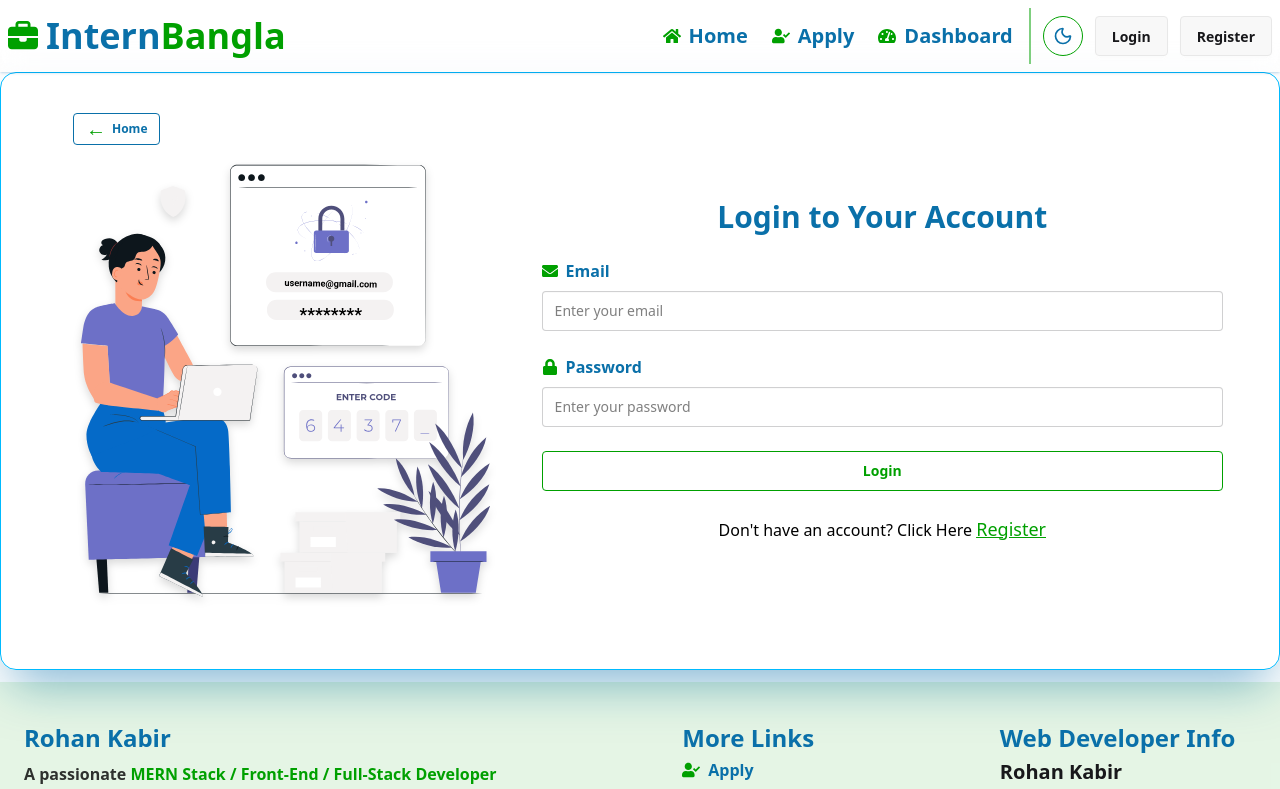
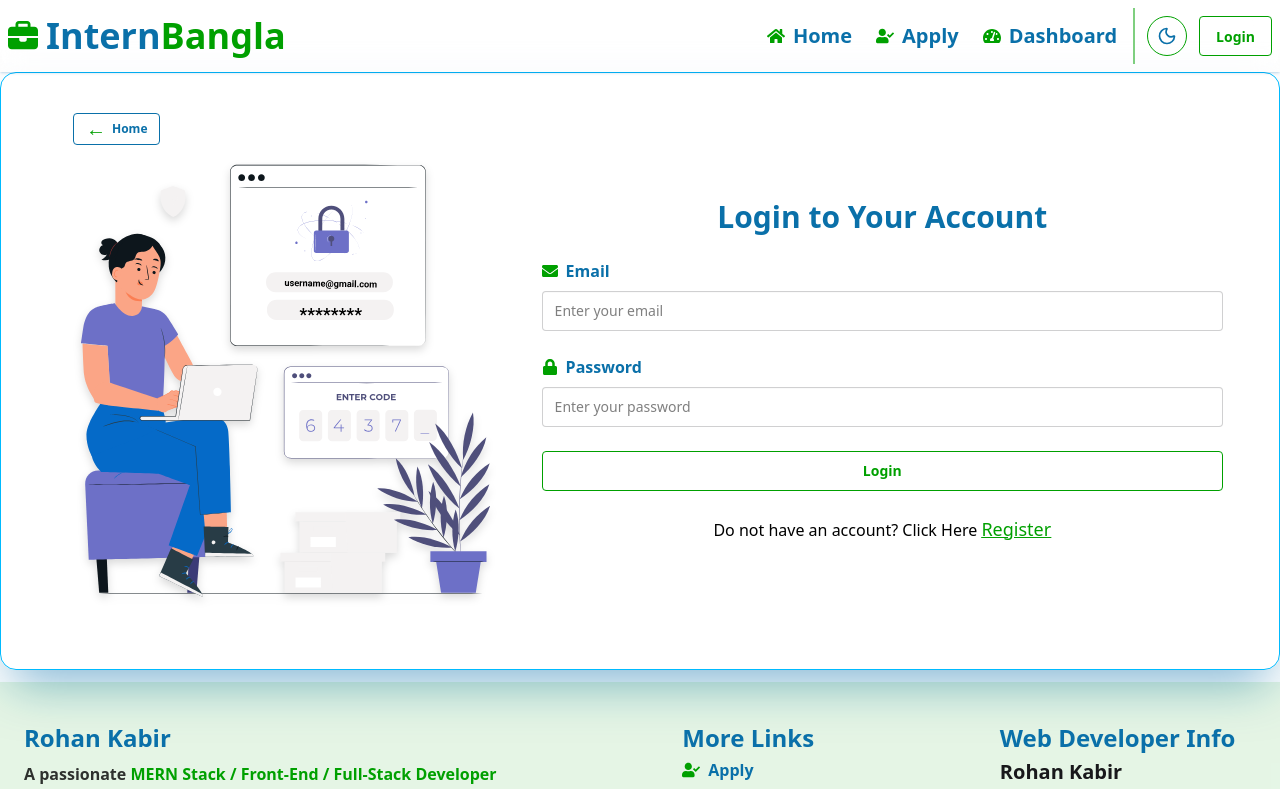
Before and after one commit to RohanR05/Job_Portal, a Next.js app: page /Login in a window 1280 px wide. Shown: the top 789 px of the page. Built offline with nearby package versions, Linux system fonts and the light colour scheme.

Commit message:
add login path

```diff
--- a/src/app/(authLayout)/Login/page.jsx
+++ b/src/app/(authLayout)/Login/page.jsx
@@ -87,7 +87,7 @@ const Login = () => {
           Login
         </button>
         <h2 className="text-neutral font-medium">
-          Don't have an account? Click Here{" "}
+          Do not have an account? Click Here{" "}
           <span className="text-secondary underline text-lg">
             <Link href={"/register"}>Register</Link>{" "}
           </span>
--- a/src/components/shared/Navbar.jsx
+++ b/src/components/shared/Navbar.jsx
@@ -4,8 +4,6 @@ import React from "react";
 import Logo from "./Logo";
 import Theme from "../Theme/Theme";
 import { FaHome, FaUserCheck, FaTachometerAlt } from "react-icons/fa";
-import Login from "@/app/(authLayout)/login/page";
-import Register from "@/app/(authLayout)/register/page";
 
 const Navbar = () => {
   const links = (
@@ -70,10 +68,7 @@ const Navbar = () => {
           </ul>
           <Theme />
           <Link href={"/login"}>
-            <button className="btn">Login</button>
-          </Link>
-          <Link href={"/register"}>
-            <button className="btn">Register</button>
+            <button className="btn btn-secondary btn-outline">Login</button>
           </Link>
         </div>
       </div>
```
